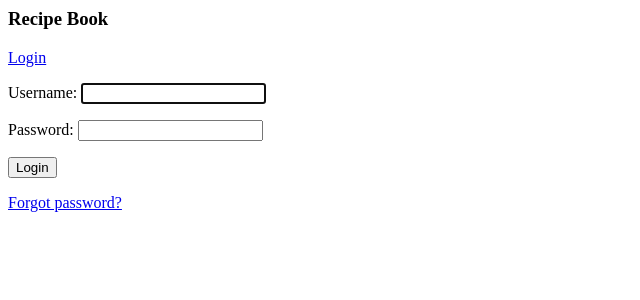
After one commit to kanned-ice/recipebook-cuizon-kandice, a Django app: page /accounts/login/ in a window 1280 px wide. The commit adds this page. Shown: the top 300 px of the page, without its empty margins (0-640 px from the left). Run offline with Django 5.2, Linux system fonts and the light colour scheme.

Commit message:
Added login.html and modified base.html, in project-level templates folder

```diff
--- a/templates/base.html
+++ b/templates/base.html
@@ -4,6 +4,14 @@
 </head>
 <body>
     <h3>Recipe Book</h3>
+    {% if request.user.is_authenticated %}
+            <form method="POST" action="{% url 'logout' %}">
+                {% csrf_token %}
+                <button type="submit">Logout</button>
+            </form>
+        {% else %}
+            <a href="{% url 'login' %}">Login</a>
+        {% endif %}
     <div id="content">
         {% block content %}{% endblock %}
     </div>
--- /dev/null
+++ b/templates/registration/login.html
@@ -0,0 +1,10 @@
+{% extends 'base.html' %}
+
+{% block content %}
+    <form method="POST">
+        {% csrf_token %}
+        {{ form.as_p }}
+        <button type="submit">Login</button>
+    </form>
+    <a href="{% url 'password_reset' %}">Forgot password?</a>
+{% endblock %}
```
